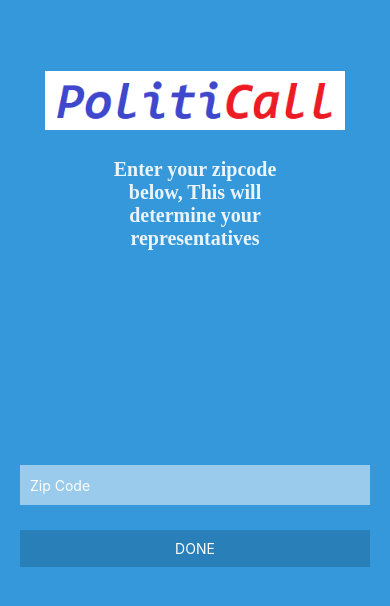
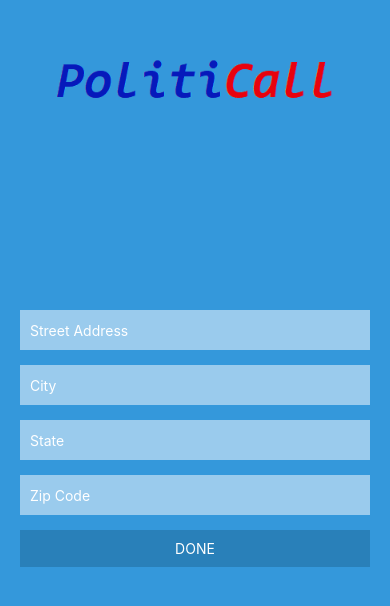
Before and after one commit to steveWeiser/PolitiCall, a React Native app: screen / in a window 390 px wide. Shown: the part 132-738 px from the top of the page. Built offline with nearby package versions, Linux system fonts and the light colour scheme.

Commit message:
updated to latest appearance

```diff
--- a/src/components/Login/Login.js
+++ b/src/components/Login/Login.js
@@ -1,28 +1,35 @@
 import React, { Component } from 'react';
-import { StyleSheet, View, Image, Text } from 'react-native';
+import { StyleSheet, View, Image, Text, KeyboardAvoidingView } from 'react-native';
 import LoginForm from './LoginForm';
 import { red } from 'ansi-colors';
 
 export default class Login extends Component {
     render() {
         return (
-            <View style={styles.container}>
+            // <View style={styles.container}>
+            <KeyboardAvoidingView behavior="padding" style={styles.container}>
+
             <View style={styles.logoContainer}>
                 <Image
                     resizeMode="contain"
                     style={styles.logo}
-                    source={require('../../Images/Politicall.png')}
+                    source={require('../../Images/PoliticallClear.png')}
                     />
 
-                    <Text style={styles.title}>Enter your zipcode below, This will determine your representatives</Text>
+
             </View>
                 <View style={styles.formContainer}>
                     <LoginForm />
                 </View>
-            </View>
+
+            </KeyboardAvoidingView>
+             // </View>
         );
     }
 }
+
+//this originally went below image
+// <Text style={styles.title}>Enter your Adress below, This will determine your representatives</Text>
 
 const styles = StyleSheet.create({
     container: {
@@ -52,7 +59,7 @@ const styles = StyleSheet.create({
         opacity: 0.9,
         fontWeight: 'bold',
         fontFamily: "Avenir Next",
-        fontSize: 20,
+        fontSize: 14,
     }
 
 });
--- a/src/components/Login/LoginForm.js
+++ b/src/components/Login/LoginForm.js
@@ -2,12 +2,50 @@ import React, { Component } from 'react';
 import { StyleSheet, View, TextInput, TouchableOpacity, Text } from 'react-native';
 
 export default class LoginForm extends Component {
+    constructor(props) {
+        super(props);
+        this.state = {zipInput: ''}
+        this.state = {stateInput: ''}
+    }
+
     render() {
         return(
             <View style={styles.container}>
-             <TextInput
+                <TextInput
+                placeholder="Street Address"
+                //placeholderTextColor="rgba(255,255,255,0.7)"
+                returnKeyType="next"
+                onSubmitEditing={() => this.cityInput.focus()}
+                style={styles.input}
+                />
+
+                <TextInput
+                placeholder="City"
+                //placeholderTextColor="rgba(255,255,255,0.7)"
+                returnKeyType="next"
+                ref={(input) => this.cityInput = input}
+                onSubmitEditing={() => this.stateInput.focus()}
+                style={styles.input}
+                />
+
+                <TextInput
+                placeholder="State"
+                //placeholderTextColor="rgba(255,255,255,0.7)"
+                returnKeyType="next"
+                ref={(input) => this.stateInput = input}
+                onChangeText={(stateInput) => this.setState({stateInput})}
+                onSubmitEditing={() => this.zipInput.focus()}
+                style={styles.input}
+                />
+
+                <TextInput
                 placeholder="Zip Code"
                 //placeholderTextColor="rgba(255,255,255,0.7)"
+                returnKeyType="go"
+                keyboardType="numeric"
+                ref={(input) => this.zipInput = input}
+                onChangeText={(zipInput) => this.setState({zipInput})}
+                value={this.state.zipInput}
                 style={styles.input}
                 />
 
@@ -26,7 +64,7 @@ const styles = StyleSheet.create({
     input: {
         height: 40,
         backgroundColor: 'rgba(255,255,255,0.5)',
-        marginBottom: 25,
+        marginBottom: 15,
         color: '#FFF',
         paddingHorizontal: 10
     },
```
Also changed, not shown: src/Images/PoliticallClear.png (added).
